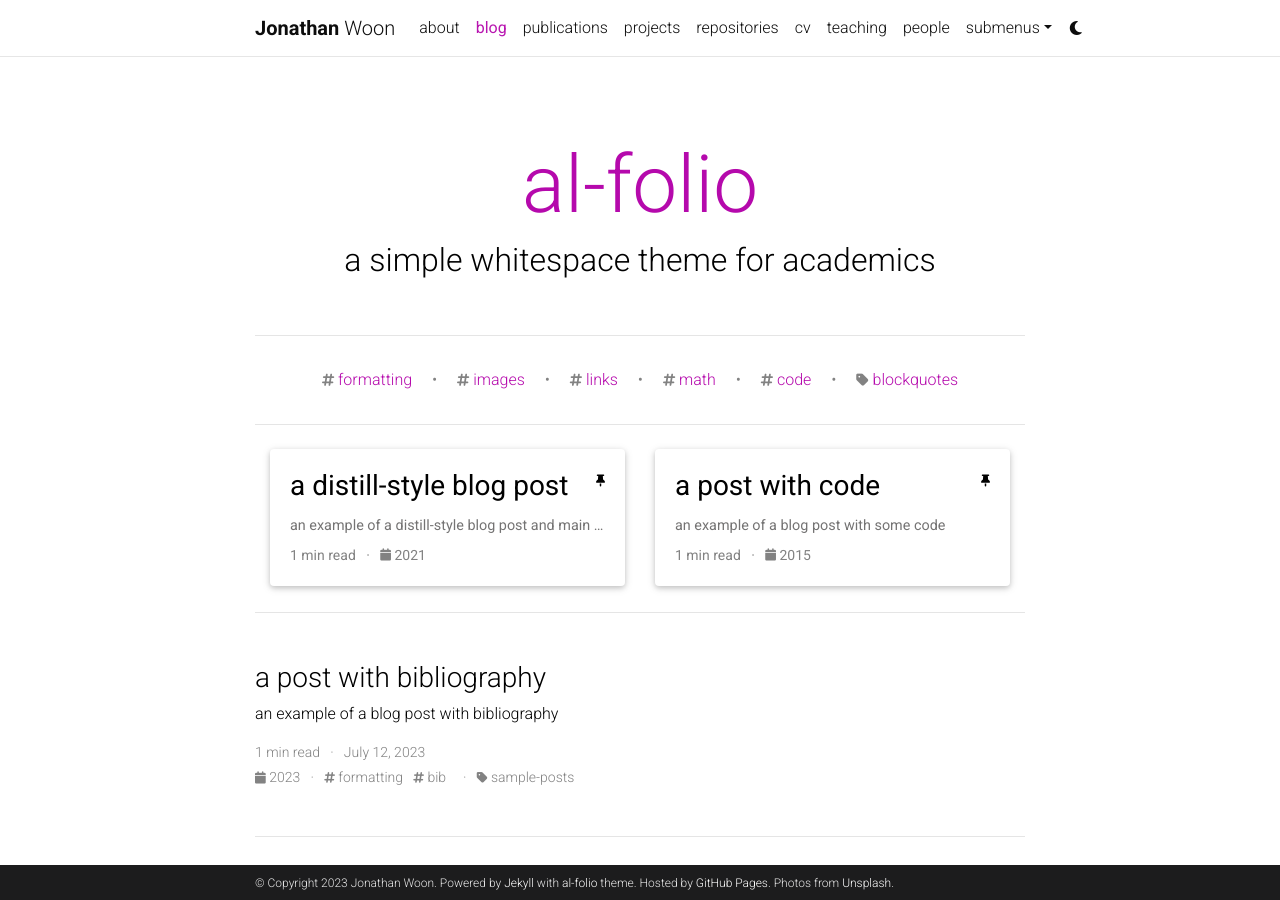
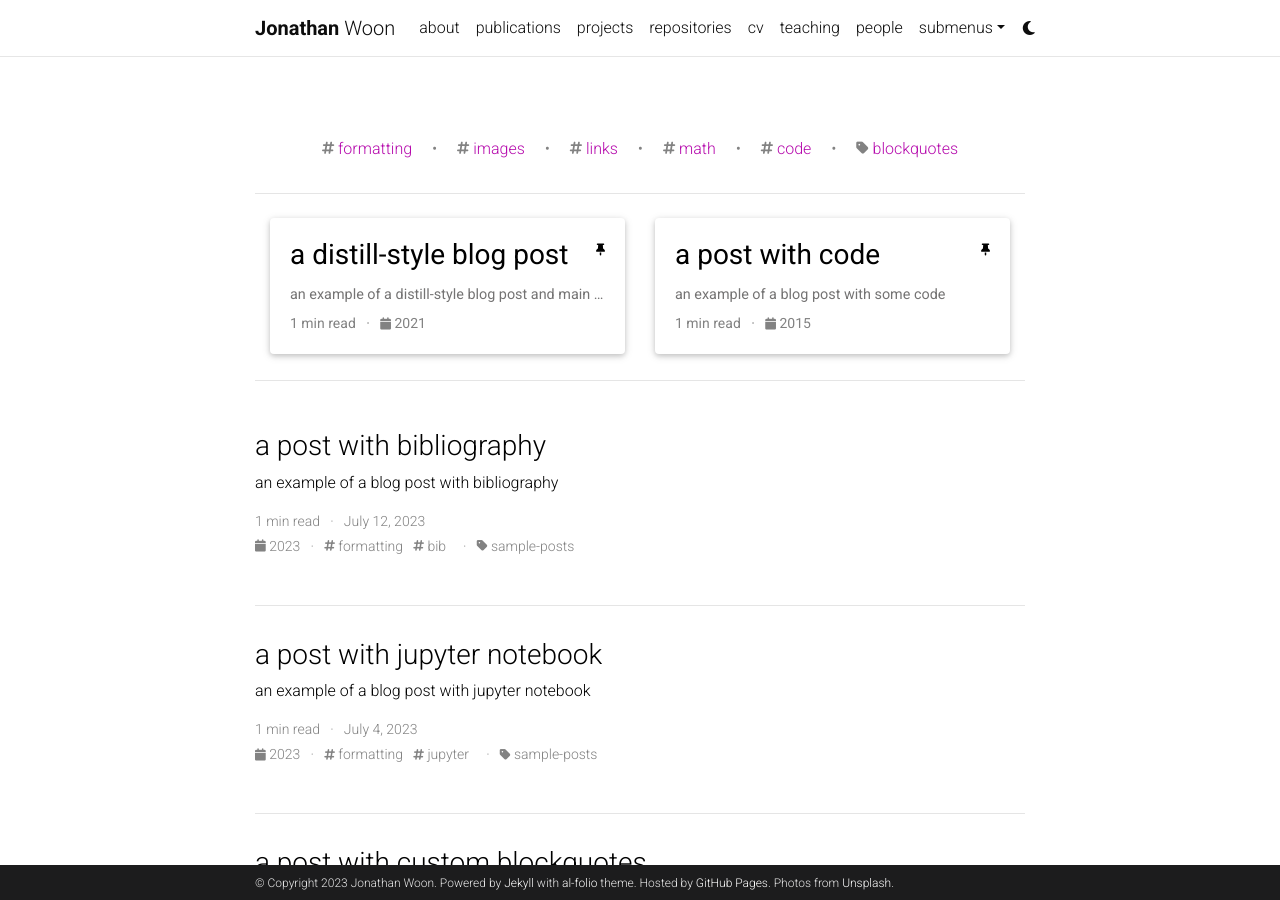
Before and after one commit to jonwoon/jonwoon.github.io, a Jekyll site: the page built from blog/index.html, in a window 1280 px wide and 900 px high. Built offline with Jekyll 4.4.1, drawn with Linux system fonts in a browser that asks for light colours; the list of posts is cut into pages by our own code; comment, search, counter and statistics services are not loaded; a style sheet for code colours, icons or effects is not loaded.

Commit message:
Remove blog, add social media

```diff
--- a/_config.yml
+++ b/_config.yml
@@ -67,16 +67,16 @@
 # Social integration
 # -----------------------------------------------------------------------------
 
-github_username: # your GitHub user name
+github_username: jonwoon # your GitHub user name
 gitlab_username: # your GitLab user name
 twitter_username: # your Twitter handle
 mastodon_username: # your mastodon instance+username in the format instance.tld/@username
-linkedin_username: # your LinkedIn user name
+linkedin_username: woon@pitt.edu # your LinkedIn user name
 telegram_username: # your Telegram user name
 scholar_userid: # your Google Scholar ID
 semanticscholar_id: # your Semantic Scholar ID
 whatsapp_number: # your WhatsApp number (full phone number in international format. Omit any zeroes, brackets, or dashes when adding the phone number in international format.)
-orcid_id: # your ORCID ID
+orcid_id: 0000-0002-2237-5001 # your ORCID ID
 medium_username: # your Medium username
 quora_username: # your Quora username
 publons_id: # your ID on Publons
@@ -120,10 +120,10 @@
 # Blog
 # -----------------------------------------------------------------------------
 
-blog_name: al-folio # blog_name will be displayed in your blog page
-blog_nav_title: blog # your blog must have a title for it to be displayed in the nav bar
-blog_description: a simple whitespace theme for academics
-permalink: /blog/:year/:title/
+blog_name:  # blog_name will be displayed in your blog page
+blog_nav_title:  # your blog must have a title for it to be displayed in the nav bar
+blog_description:
+permalink: # /blog/:year/:title/
 
 # Pagination
 pagination:
```
